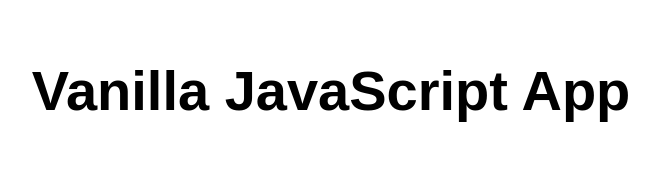
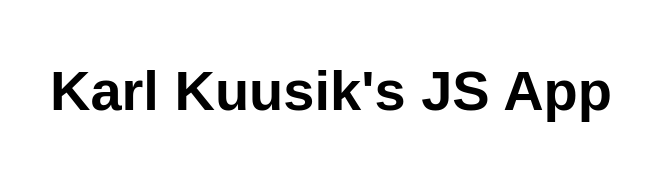
Before and after one commit to karlthrowaway/utcloud2021azapp, a plain HTML site: page index.html in a window 1280 px wide. Shown: the whole page, without its empty margins (309-968 px from the left). Drawn offline with Linux system fonts and the light colour scheme.

Commit message:
Update index.html

```diff
--- a/index.html
+++ b/index.html
@@ -5,12 +5,12 @@
   <meta charset="UTF-8">
   <meta name="viewport" content="width=device-width, initial-scale=1.0">
   <link rel="stylesheet" href="styles.css">
-  <title>Vanilla JavaScript App</title>
+  <title>Karl Kuusik's JS App</title>
 </head>
 
 <body>
   <main>
-    <h1>Vanilla JavaScript App</h1>
+    <h1>Karl Kuusik's JS App</h1>
   </main>
 </body>
 
```
